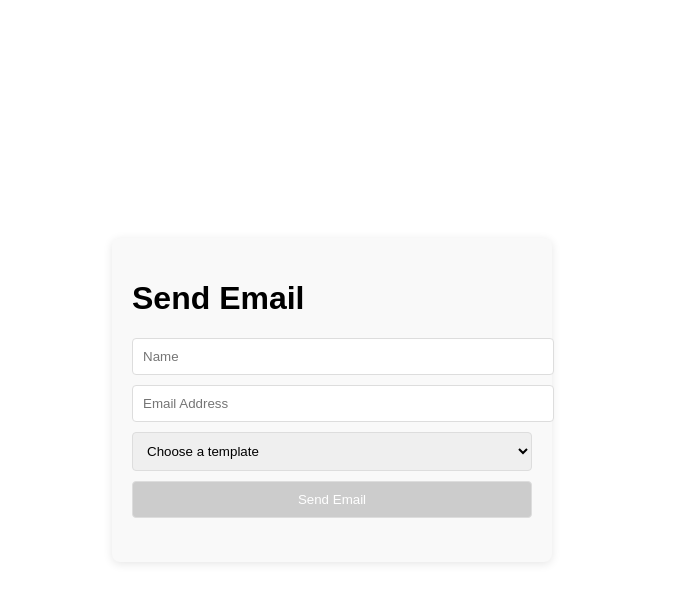
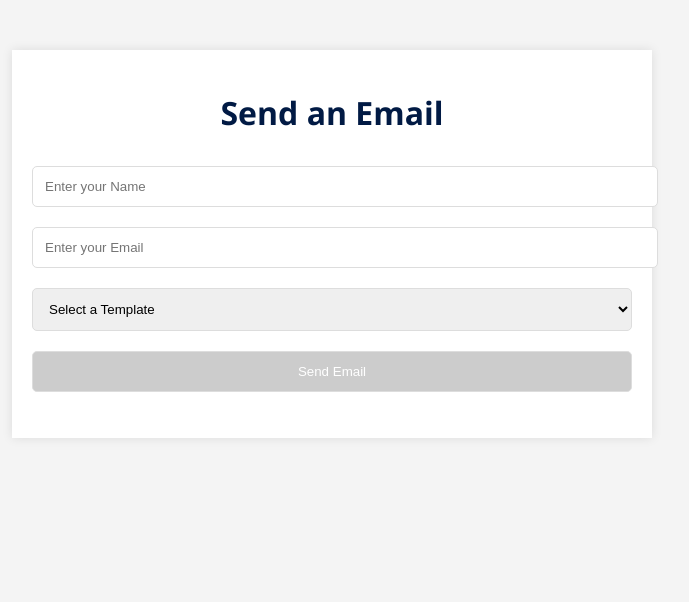
Before and after one commit to Madrid555/RealMadridmailer, a plain HTML site: page Index.html in a window 1280 px wide. Shown: the whole page, without its empty margins (308-997 px from the left). Drawn offline with nearby package versions, Linux system fonts and the light colour scheme.

Commit message:
Update Index.html

```diff
--- a/Index.html
+++ b/Index.html
@@ -1,73 +1,40 @@
 <!DOCTYPE html>
 <html lang="en">
 <head>
-  <meta charset="UTF-8">
-  <meta name="viewport" content="width=device-width, initial-scale=1.0">
-  <title>Email Template Form</title>
+  <meta charset="UTF-8" />
+  <meta name="viewport" content="width=device-width, initial-scale=1.0" />
+  <title>Send Email Example</title>
+  <script src="https://cdn.jsdelivr.net/npm/emailjs-com@3/dist/email.min.js"></script>
   <style>
-    body {
-      font-family: Arial, sans-serif;
-      display: flex;
-      justify-content: center;
-      align-items: center;
-      height: 100vh;
-      margin: 0;
-    }
-    .container {
-      background: #f9f9f9;
-      padding: 20px;
-      border-radius: 8px;
-      box-shadow: 0 2px 10px rgba(0, 0, 0, 0.1);
-      width: 100%;
-      max-width: 400px;
-    }
-    input, select, button {
-      width: 100%;
-      padding: 10px;
-      margin-bottom: 10px;
-      border-radius: 4px;
-      border: 1px solid #ddd;
-    }
-    button {
-      background-color: #4CAF50;
-      color: white;
-      cursor: pointer;
-    }
-    button:disabled {
-      background-color: #ccc;
-    }
-    .status {
-      margin-top: 10px;
-      font-size: 14px;
-    }
+    body { font-family: 'Segoe UI', sans-serif; background: #f4f4f4; margin: 0; padding: 0; }
+    .container { padding: 20px; background: white; max-width: 600px; margin: 50px auto; box-shadow: 0 0 10px rgba(0,0,0,0.1); }
+    input, select, button { width: 100%; padding: 12px; margin: 10px 0; border-radius: 5px; border: 1px solid #ddd; }
+    button { background: #4CAF50; color: white; cursor: pointer; }
+    button:disabled { background: #ccc; }
+    h1 { text-align: center; color: #011a44; }
   </style>
 </head>
 <body>
 
 <div class="container">
-  <h1>Send Email</h1>
+  <h1>Send an Email</h1>
   <form id="emailForm">
-    <input type="text" id="name" placeholder="Name" required>
-    <input type="email" id="email" placeholder="Email Address" required>
-
+    <input type="text" id="name" placeholder="Enter your Name" required>
+    <input type="email" id="email" placeholder="Enter your Email" required>
     <select id="templateSelect" required>
-      <option value="">Choose a template</option>
+      <option value="">Select a Template</option>
       <option value="template_litgyb8">Welcome Template</option>
       <option value="template_lesqw76">Reminder Template</option>
     </select>
-
     <button type="submit" id="sendBtn" disabled>Send Email</button>
   </form>
-
-  <p class="status" id="status"></p>
+  <p id="status" style="text-align: center;"></p>
 </div>
 
-<script src="https://cdn.jsdelivr.net/npm/emailjs-com@2.5.0/dist/email.min.js"></script>
 <script>
-  // Initialize EmailJS with your updated public key
+  // Initialize EmailJS with your public key
   emailjs.init("Safu5CtjKcuBhp2hh");
 
-  // Select DOM elements
   const form = document.getElementById('emailForm');
   const nameInput = document.getElementById('name');
   const emailInput = document.getElementById('email');
@@ -75,48 +42,45 @@
   const sendBtn = document.getElementById('sendBtn');
   const status = document.getElementById('status');
 
-  // Enable or disable the "Send Email" button based on template selection
+  // Enable button when a template is selected
   templateSelect.addEventListener('change', function() {
-    console.log("Template selected: ", templateSelect.value); // Debugging line
     sendBtn.disabled = !templateSelect.value;
   });
 
-  // Handle form submission
   form.addEventListener('submit', function(e) {
     e.preventDefault();
-    console.log("Form submitted"); // Debugging line
 
-    // Get input values
-    const fullName = nameInput.value;  // Mapping 'name' to 'full_name'
+    const fullName = nameInput.value;
     const userEmail = emailInput.value;
-    const template = templateSelect.value;
+    const selectedTemplate = templateSelect.value;
 
-    if (!fullName || !userEmail || !template) {
+    if (!fullName || !userEmail || !selectedTemplate) {
       status.textContent = 'Please fill out all fields and select a template.';
       status.style.color = 'red';
       return;
     }
 
-    // Template parameters for EmailJS, matching the placeholders in your template
     const templateParams = {
-      full_name: fullName,  // Use full_name to match the placeholder {{full_name}} in your template
+      full_name: fullName,
       to_email: userEmail,
     };
 
-    // Send email using EmailJS
-    emailjs.send("service_8fcs4jh", template, templateParams)
+    // Send email via EmailJS
+    emailjs.send("service_8fcs4jh", selectedTemplate, templateParams)
       .then(function(response) {
-        console.log("Email sent successfully", response); // Debugging line
+        console.log('Email sent successfully:', response);
         status.textContent = 'Email sent successfully!';
         status.style.color = 'green';
-        // Clear input fields after sending
+
+        // Clear form and disable button
         nameInput.value = '';
         emailInput.value = '';
         templateSelect.value = '';
         sendBtn.disabled = true;
-      }, function(error) {
-        console.error("Error sending email", error); // Debugging line
-        status.textContent = 'Failed to send email. Check the console for errors.';
+      })
+      .catch(function(error) {
+        console.error('Error sending email:', error);
+        status.textContent = 'Failed to send email. Please try again later.';
         status.style.color = 'red';
       });
   });
```
